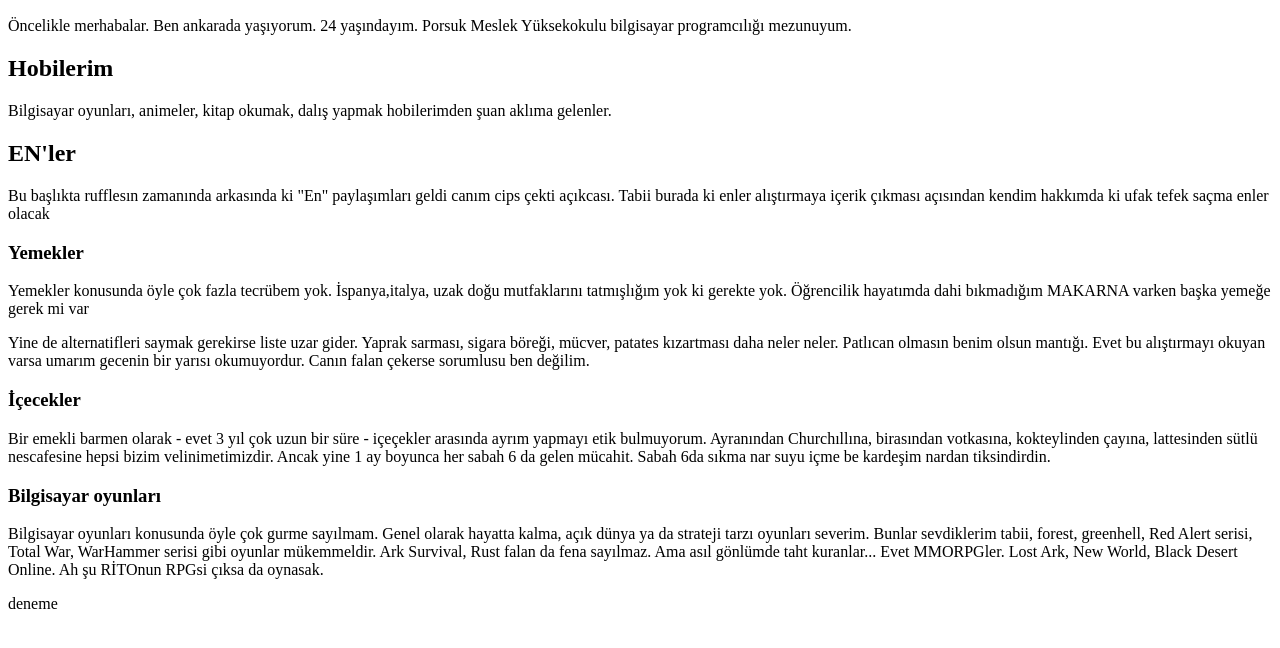
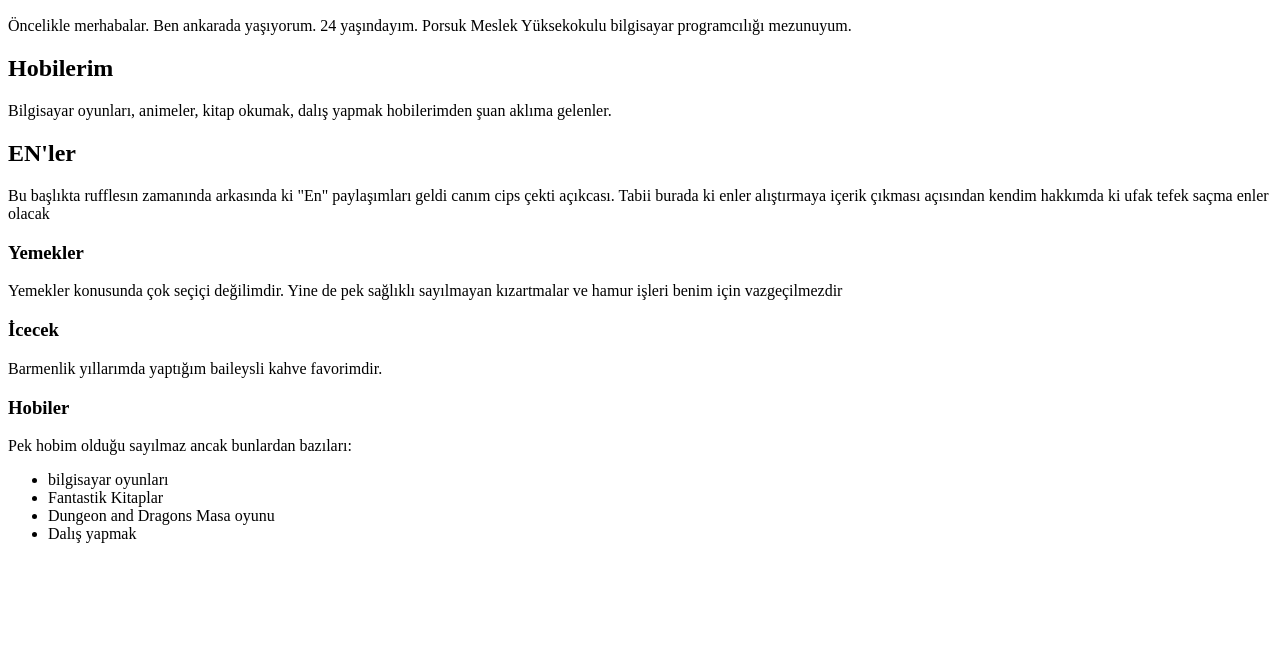
Before and after one commit to berkeyigit/ilkwbsite, a plain HTML site: page index.html in a window 1280 px wide. Shown: the part 96-744 px from the top of the page. Drawn offline with Linux system fonts and the light colour scheme.

Commit message:
html files change

```diff
--- a/index.html
+++ b/index.html
@@ -9,19 +9,20 @@
 <h2>EN'ler </h2>
 <p>Bu başlıkta rufflesın zamanında arkasında ki "En" paylaşımları geldi canım cips çekti açıkcası. Tabii burada ki enler alıştırmaya içerik çıkması açısından kendim hakkımda ki ufak tefek saçma enler olacak</p>
 
-<!-- Yiyecek -->
+<!-- yemek -->
 <h3>Yemekler</h3>
-<p>Yemekler konusunda öyle çok fazla tecrübem yok. İspanya,italya, uzak doğu mutfaklarını tatmışlığım yok ki gerekte yok. Öğrencilik hayatımda dahi bıkmadığım MAKARNA varken başka yemeğe gerek mi var</p>
-<p>Yine de alternatifleri saymak gerekirse liste uzar gider. Yaprak sarması, sigara böreği, mücver, patates kızartması daha neler neler. Patlıcan olmasın benim olsun mantığı. Evet bu alıştırmayı okuyan varsa umarım gecenin bir yarısı okumuyordur. Canın falan çekerse sorumlusu ben değilim. </p>
+<p>Yemekler konusunda çok seçiçi değilimdir. Yine de pek sağlıklı sayılmayan kızartmalar ve hamur işleri benim için vazgeçilmezdir</p>
 
-<!-- İçeçekler -->
-<h3>İçecekler</h3>
-<p>Bir emekli barmen olarak - evet 3 yıl çok uzun bir süre - içeçekler arasında ayrım yapmayı etik bulmuyorum. Ayranından Churchıllına, birasından votkasına, kokteylinden çayına, lattesinden sütlü nescafesine hepsi bizim velinimetimizdir. Ancak yine 1 ay boyunca her sabah 6 da gelen mücahit. Sabah 6da sıkma nar suyu içme be kardeşim nardan tiksindirdin.</p>
+<!-- İçeçek -->
+<h3>İcecek</h3>
+<p>Barmenlik yıllarımda yaptığım baileysli kahve favorimdir.</p>
 
-<!-- Oyunlar -->
-<h3>Bilgisayar oyunları</h3>
-<p>Bilgisayar oyunları konusunda öyle çok gurme sayılmam. Genel olarak hayatta kalma, açık dünya ya da strateji tarzı oyunları severim. Bunlar sevdiklerim tabii, forest, greenhell, Red Alert serisi, Total War, WarHammer serisi gibi oyunlar mükemmeldir. Ark Survival, Rust falan da fena sayılmaz. Ama asıl gönlümde taht kuranlar... Evet MMORPGler. Lost Ark, New World, Black Desert Online. Ah şu RİTOnun RPGsi çıksa da oynasak.</p>
-<p>deneme</p>
-
-<!-- Muhtemelen içeriğe odaklanmayın diyen sayın hocam bunu okuyorsanız kafanızı sallıyorsunuzdur acı acı. Öyle 2 saçmalayım derken nasıl buralara geldiğimi bende fark edemedim açıkcası, özür dilerim hocam. Saygılarla...
- -->
+<!-- Hobiler -->
+<h3>Hobiler</h3>
+<p>Pek hobim olduğu sayılmaz ancak bunlardan bazıları:</p>
+<ul>
+    <li>bilgisayar oyunları</li>
+    <li>Fantastik Kitaplar</li>
+    <li>Dungeon and Dragons Masa oyunu</li>
+    <li>Dalış yapmak</li>
+</ul>
```
Also changed, not shown: 1 other file.
